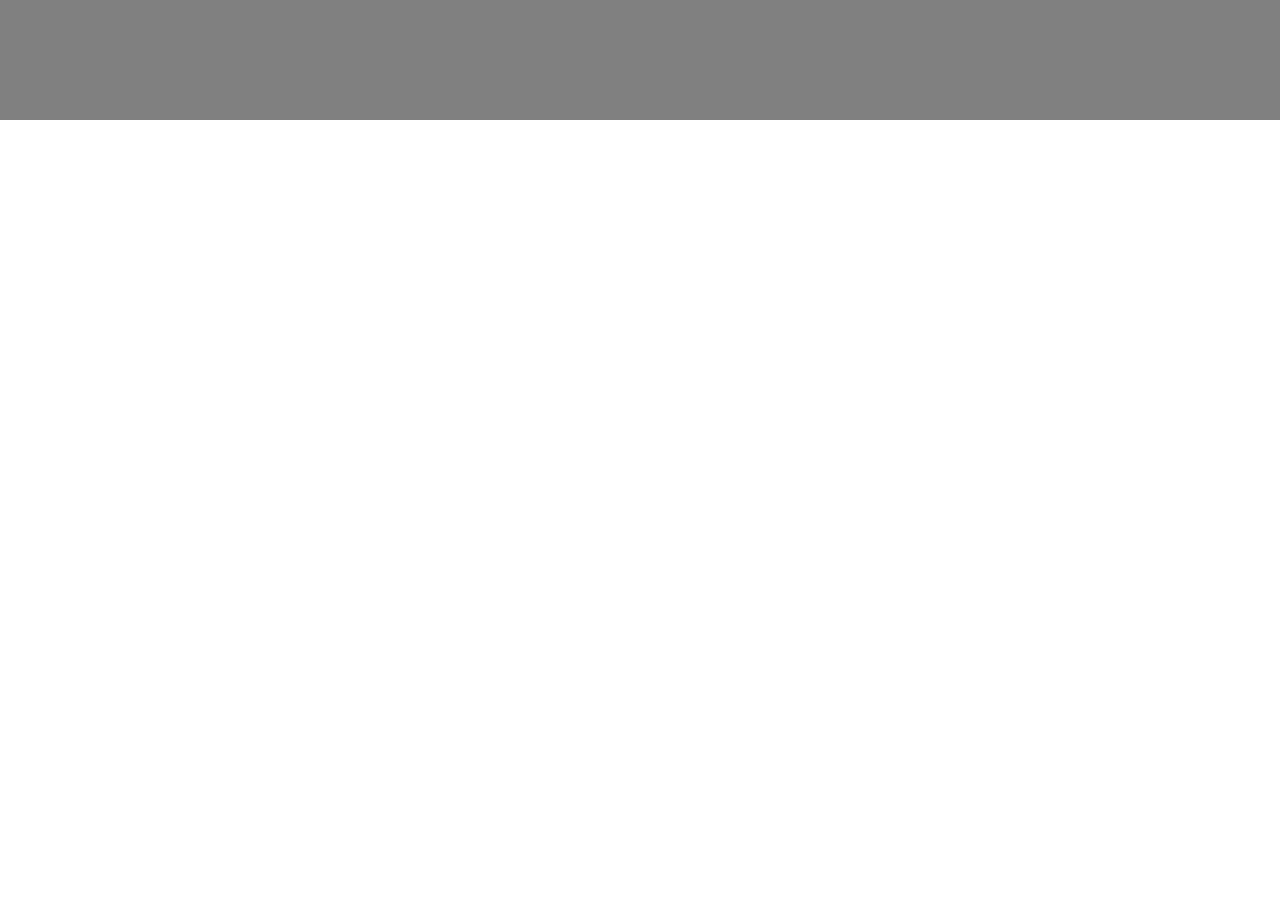
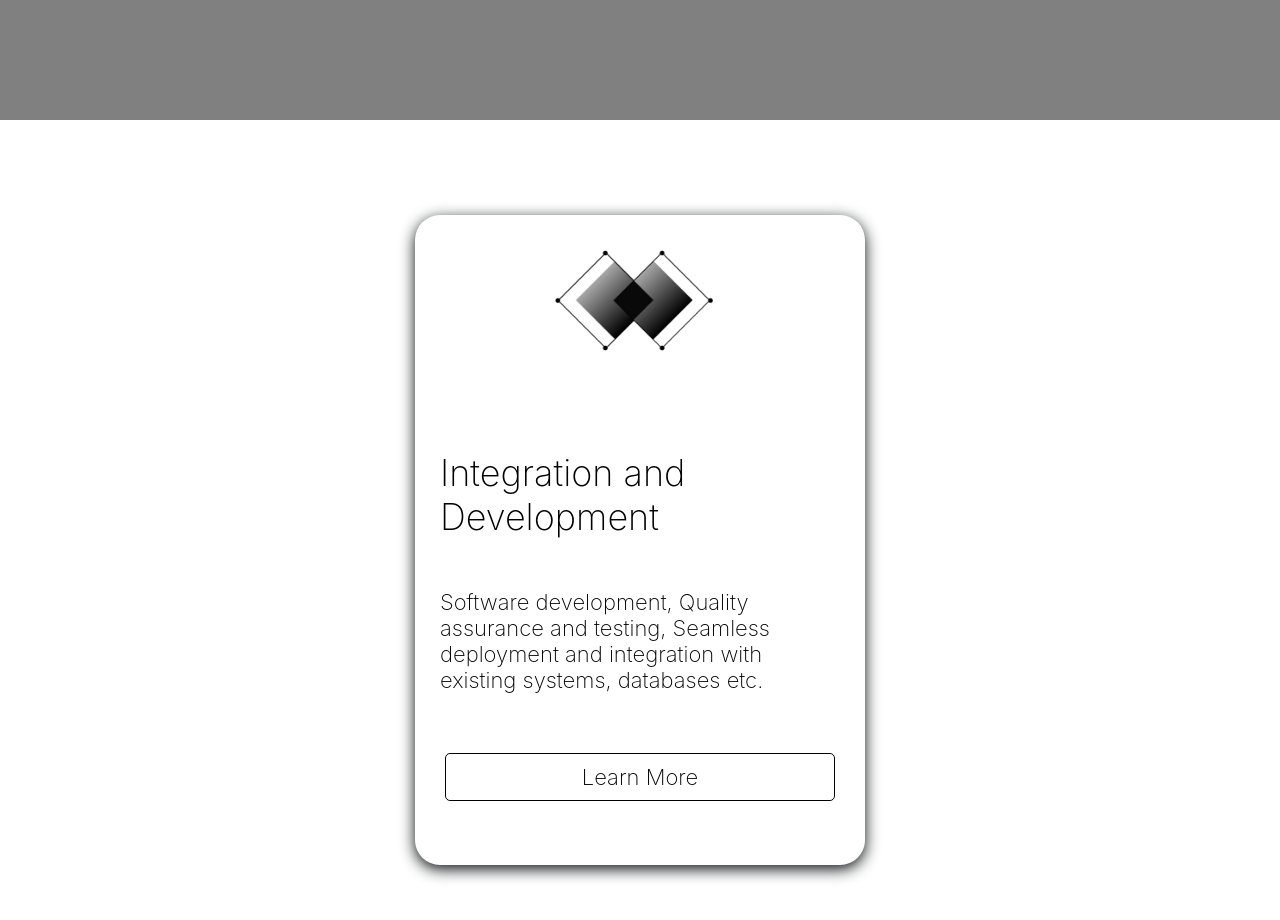
Before and after one commit to NoveshGautam/prathamIO, a React (Create React App) app: page / in a window 1280 px wide. Shown: the part 680-1600 px from the top of the page. Before the commit the page ends 800 px from the top, so only its background shows below. Built offline with nearby package versions, Linux system fonts and the light colour scheme.

Commit message:
card style

```diff
--- a/package.json
+++ b/package.json
@@ -3,6 +3,7 @@
   "version": "0.1.0",
   "private": true,
   "dependencies": {
+
     "@testing-library/jest-dom": "^5.17.0",
     "@testing-library/react": "^13.4.0",
     "@testing-library/user-event": "^13.5.0",
--- a/src/App.js
+++ b/src/App.js
@@ -1,11 +1,14 @@
 import React from 'react';
 import AddTodo from './AddTodo';
+import Card from './Card';
 
 function App() {
   return (
     <div>
 
       <AddTodo />
+      <Card/>
+
     </div>
   );
 }
--- /dev/null
+++ b/src/Card.js
@@ -0,0 +1,79 @@
+import React from 'react';
+import image from './images/novesh.jpg.png'
+const card = () => {
+  return (
+    <div style={styles.outerContainer}>
+      <div style={styles.innerContainer}>
+      <img src={image} style={styles.image}/>
+      <h1 style={styles.heading}>Integration and Development</h1>
+      <p style={styles.para}>Software development, Quality assurance
+        and testing, Seamless deployment and integration
+        with existing systems, databases etc.</p>
+        <div style={styles.footer}>
+          Learn More
+        </div>
+      </div>
+
+    </div>
+  );
+};
+
+const styles = {
+  outerContainer: {
+    display: 'flex',
+    justifyContent: 'center',
+    alignItems: 'center',
+    background: 'white',
+    padding: '20px',
+    height: '800px',
+  },
+  innerContainer: {
+    width: '450px',
+    height: '650px',
+    background: 'white',
+    borderRadius: '25px',
+    boxShadow: '0 4px 15px rgba(10, 15, 15, 5.1)'
+
+
+  },
+  heading: {
+    marginTop: '100px',
+    fontSize: '36px',
+    marginLeft: '25px',
+    fontWeight: '250',
+    whiteSpace: 'pre-line'
+
+},
+ para:{
+  marginLeft: '25px',
+  marginRight: '55px',
+  fontSize: '22px',
+  fontWeight: '250',
+  marginTop: '50px'
+},
+footer: {
+  textAlign: 'center',
+  marginTop: '60px',
+  border: '1px solid black',
+  borderRadius: '5px',
+  padding: '10px 20px',
+  marginLeft: '30px',
+  marginRight: '30px',
+  fontSize: '22px',
+  fontWeight: '250'
+},
+
+
+image: {
+  width: '35%',
+  borderRadius: '10px',
+  marginBottom: '20px',
+  display: 'block',
+  marginTop : '35px',
+  marginLeft: "140px"
+},
+
+};
+
+
+export default card;
```
Also changed, not shown: src/images/novesh.jpg.png (added), src/styles.js (line endings or trailing spaces).
